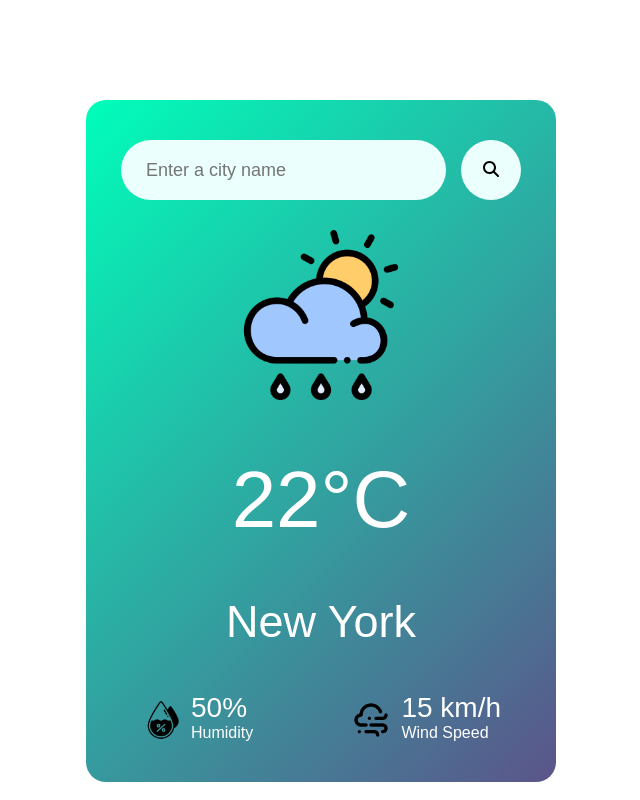
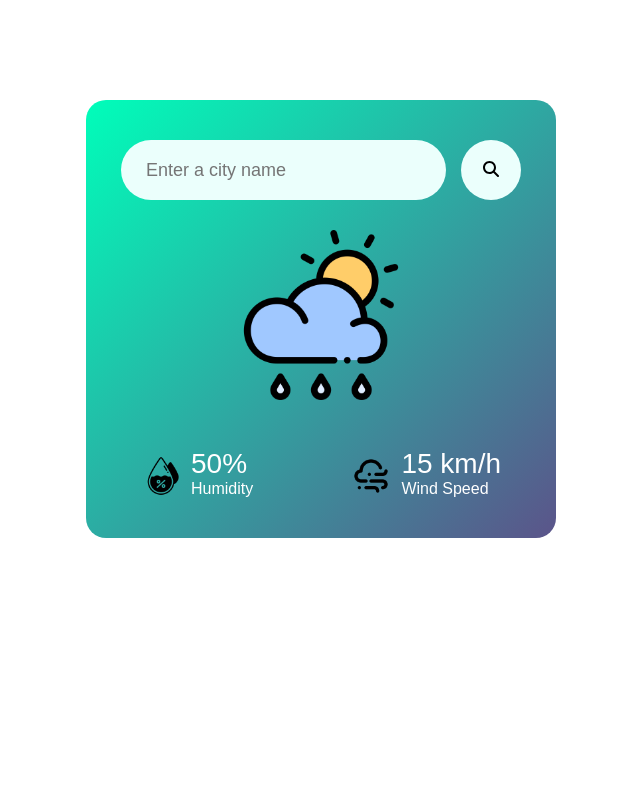
Before and after one commit to Kavinesh-dev/Udemy--, a plain HTML site: page Projects/Weather_App/index.html in a window 1280 px wide. Shown: the whole page, without its empty margins (319-959 px from the left). Drawn offline with Linux system fonts and the light colour scheme; some icons are missing.

Commit message:
Projects

```diff
--- a/Projects/Weather_App/index.html
+++ b/Projects/Weather_App/index.html
@@ -24,8 +24,8 @@
       </div>
       <div class="weather">
         <img src="images/4150904.png" class="weather-icon" />
-        <h1 class="temp">22°C</h1>
-        <h2 class="city">New York</h2>
+        <h1 class="temp"></h1>
+        <h2 class="city"></h2>
         <div class="details">
            <div class="col">
             <img src="images/free-humidity-4596680-3796777.webp" />
--- a/Projects/Weather_App/script.js
+++ b/Projects/Weather_App/script.js
@@ -7,6 +7,7 @@ let weatherIcon = document.querySelector(".weather-icon");
 
 async function checkWeather(city) {
   const response = await fetch(apiUrl + city + `&appid=${apiKey}`);
+
   var data = await response.json();
 
   console.log(data);
```
